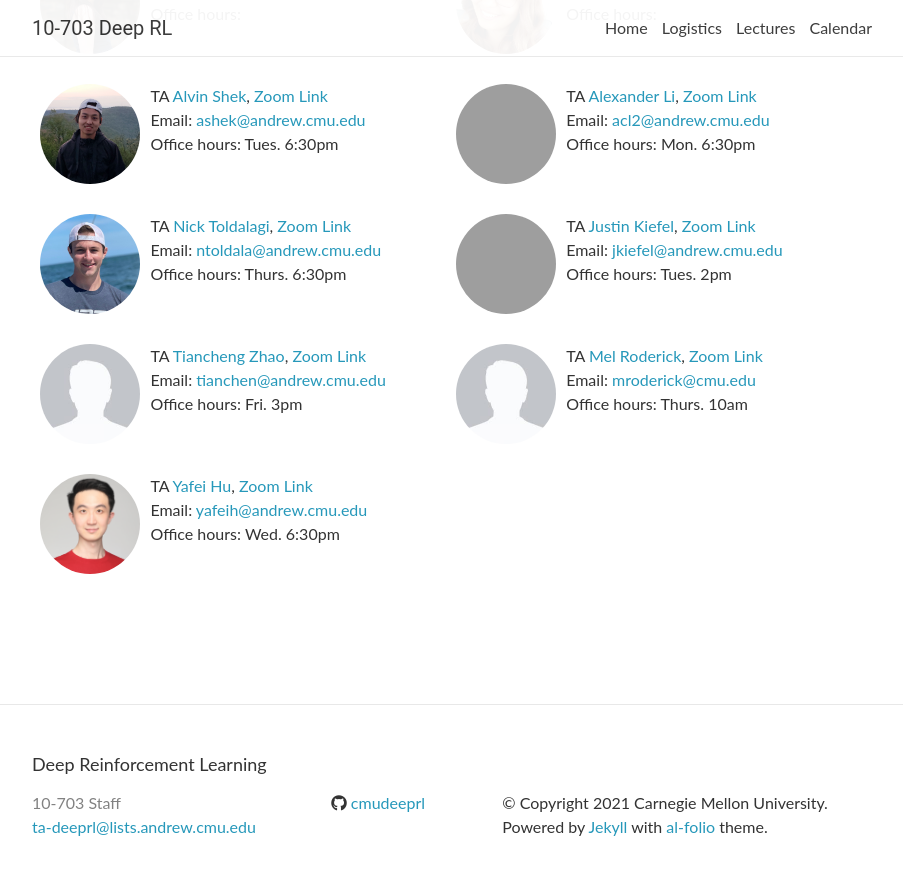
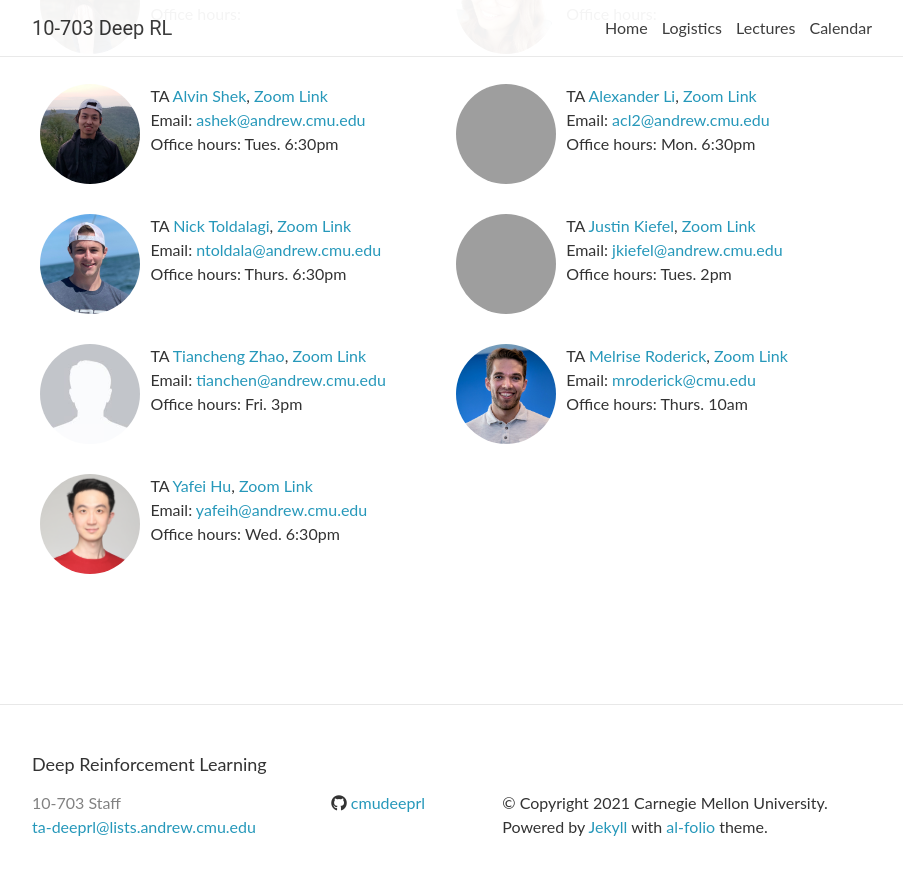
Before and after one commit to cmudeeprl/403website_s22, a Jekyll site: the page built from _pages/about.md, in a window 1280 px wide and 900 px high, scrolled down 1491 px, cut to the strip 0-875 px from the top of the window. Shown: the whole strip, without its empty margins (188-1091 px from the left). Built offline with Jekyll 4.4.1, drawn with Linux system fonts in a browser that asks for light colours; nearby versions of some CDN libraries; comment, search, counter and statistics services are not loaded; grey boxes are pictures that could not be loaded.

Commit message:
Added Melrose's Photo

```diff
--- a/_data/staff.yml
+++ b/_data/staff.yml
@@ -60,11 +60,11 @@ TAs:
       image: staff/generic.jpeg
       zoom:
 
-    - name: Mel Roderick
+    - name: Melrise Roderick
       email: mroderick@cmu.edu
       url:
       office-hours: Thurs. 10am
-      image: staff/generic.jpeg
+      image: staff/Melrose.JPG
       zoom:
 
     - name: Yafei Hu
```
Also changed, not shown: assets/img/staff/Melrose.JPG (added).
